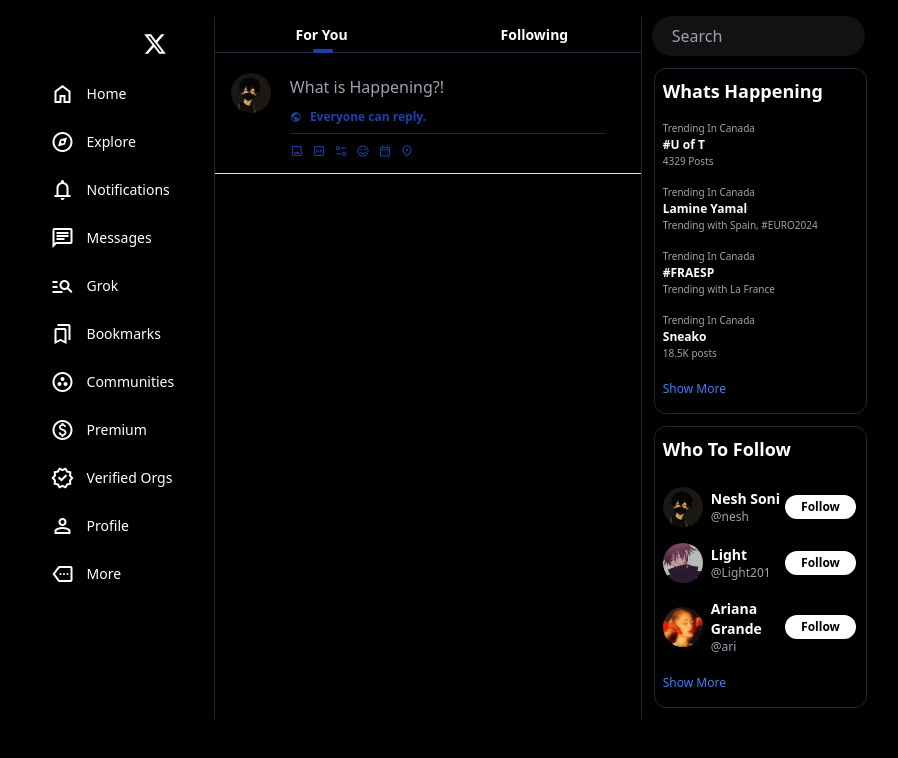
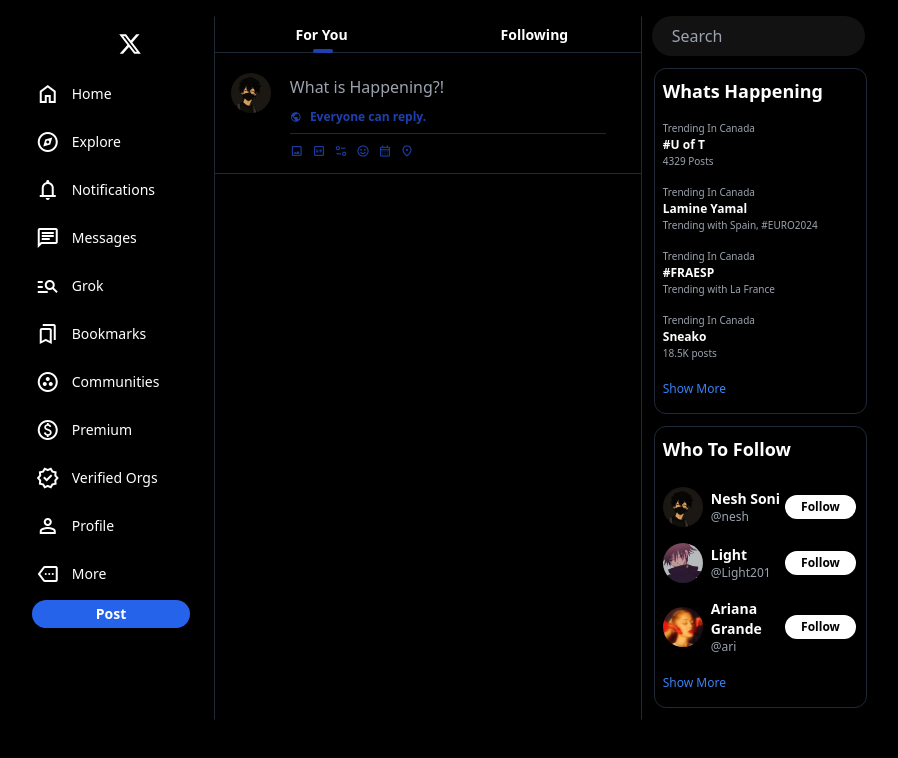
Before and after one commit to EpicNesh26/X-Clone, a website built with Vite: page index.html in a window 1280 px wide. Shown: the whole page, without its empty margins (212-1110 px from the left). Built offline with nearby package versions, Linux system fonts and the light colour scheme.

Commit message:
Modified FrontEnd

```diff
--- a/index.html
+++ b/index.html
@@ -12,6 +12,8 @@
         href="https://fonts.googleapis.com/css2?family=Material+Symbols+Outlined:opsz,wght,FILL,GRAD@24,400,0,0" />
     <link rel="stylesheet"
         href="https://fonts.googleapis.com/css2?family=Material+Symbols+Outlined:opsz,wght,FILL,GRAD@24,400,0,0" />
+
+    <link rel="shortcut icon" href="//abs.twimg.com/favicons/twitter.3.ico">
 </head>
 
 <body class="bg-black ">
@@ -19,7 +21,7 @@
         <div class="first w-full">
             <div class="logo invert my-4">
                 <svg viewBox="0 0 24 24" aria-hidden="true"
-                    class="w-6 ml-[355px] r-4qtqp9 r-yyyyoo r-dnmrzs r-bnwqim r-lrvibr r-m6rgpd r-lrsllp r-1nao33i r-16y2uox r-8kz0gk">
+                    class="w-6 ml-[330px] r-4qtqp9 r-yyyyoo r-dnmrzs r-bnwqim r-lrvibr r-m6rgpd r-lrsllp r-1nao33i r-16y2uox r-8kz0gk">
                     <g>
                         <path
                             d="M18.244 2.25h3.308l-7.227 8.26 8.502 11.24H16.17l-5.214-6.817L4.99 21.75H1.68l7.73-8.835L1.254 2.25H8.08l4.713 6.231zm-1.161 17.52h1.833L7.084 4.126H5.117z">
@@ -27,7 +29,7 @@
                     </g>
                 </svg>
             </div>
-            <div class="sidebar flex justify-end text-white">
+            <div class="sidebar flex items-end flex-col text-white">
 
                 <ul class="flex flex-col text-sm space-y-1  px-6">
                     <li
@@ -74,7 +76,11 @@
                         class="flex justify-start w-fit items-center px-4 py-[6px] gap-3 hover:bg-zinc-900 rounded-full cursor-pointer ">
                         <span class="text-2xl material-symbols-outlined"> More</span> More
                     </li>
-
+                    <li>
+                        <div class="button w-full text-center">
+                            <button class="bg-blue-600 px-16 ml-3 text-sm font-bold rounded-full py-1 text-white">Post</button>
+                        </div>
+                    </li>
                 </ul>
 
 
@@ -121,7 +127,10 @@
                 </div>
 
             </div>
-            <hr>
+            <div class="w-full h-[0.1px] bg-gray-800 my-2 ">
+            </div>
+
+
 
         </div>
         <div class="third  w-full text-white">
```
Also changed, not shown: css/output.css.
